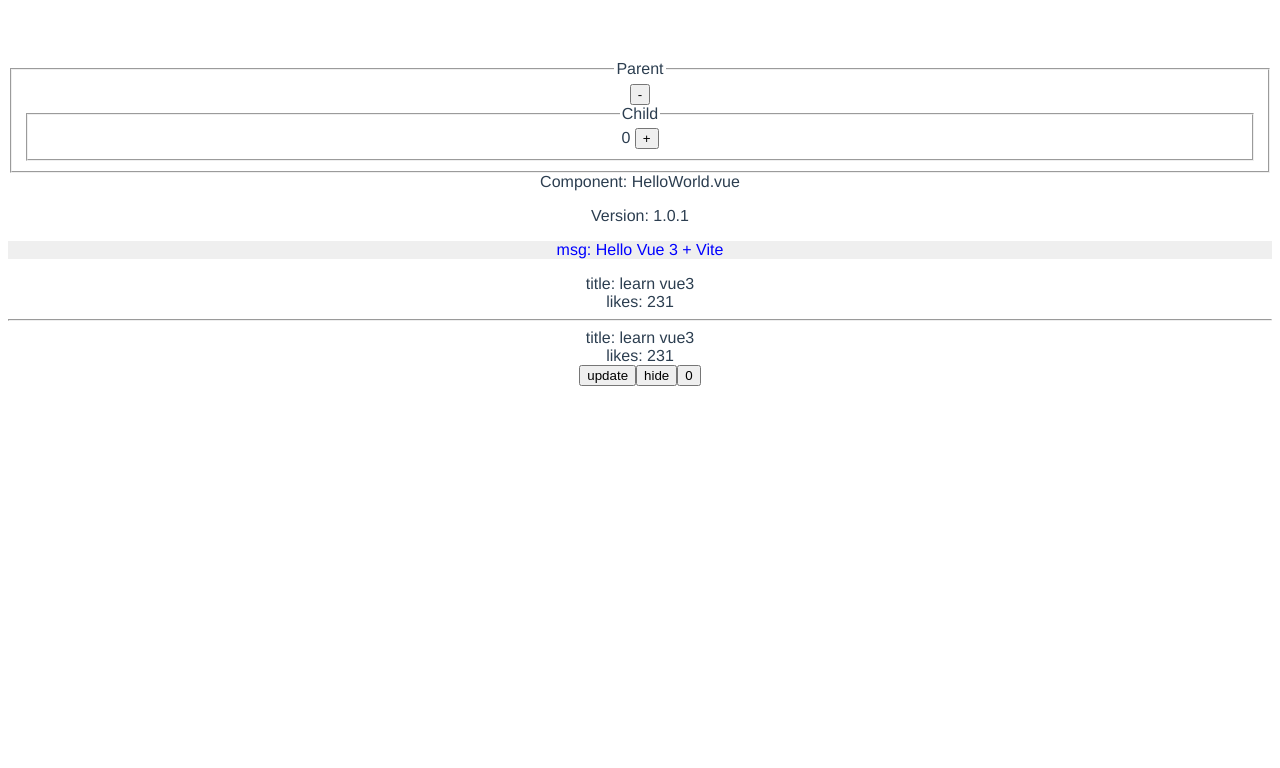
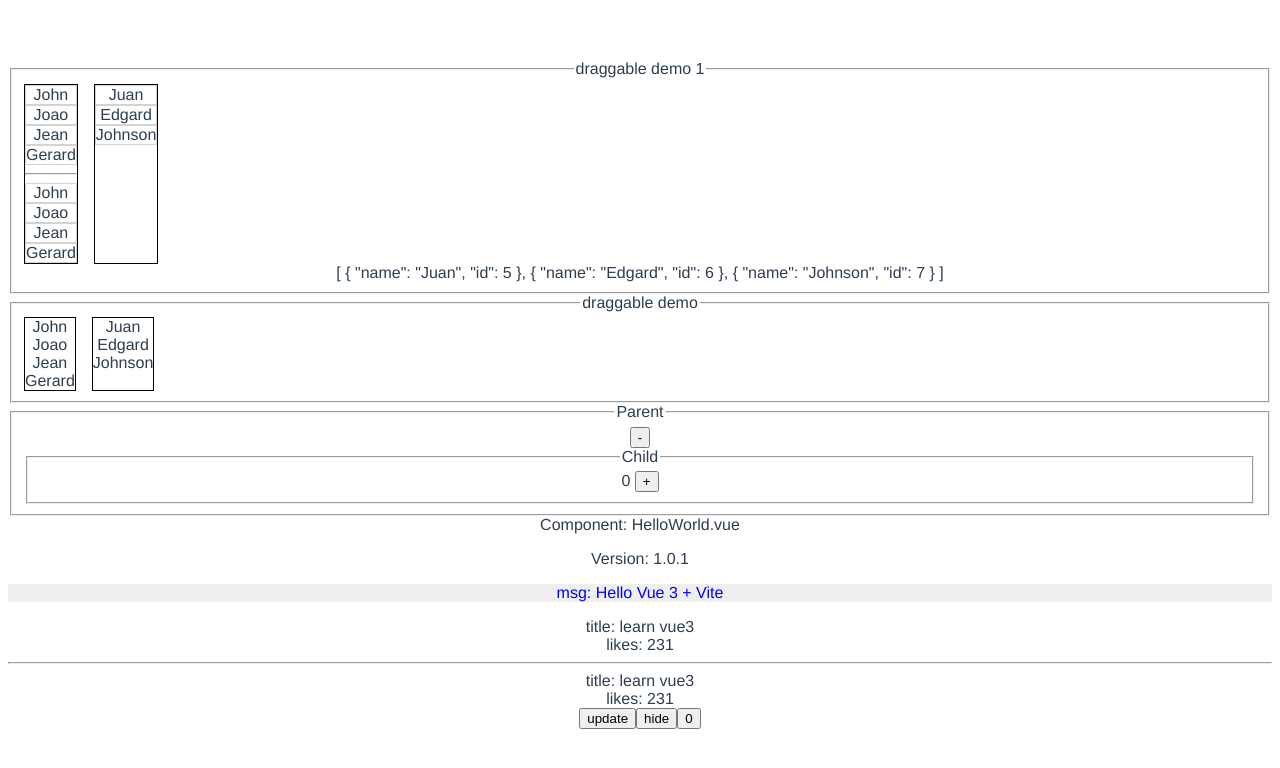
Before and after one commit to Huauauaa/vue3_news, a Vue app: page / in a window 1280 px wide. Shown: the top 768 px of the page. Built offline with nearby package versions, Linux system fonts and the light colour scheme.

Commit message:
feat: add vuedraggable demo

```diff
--- a/package.json
+++ b/package.json
@@ -8,7 +8,8 @@
   },
   "dependencies": {
     "sass": "^1.45.0",
-    "vue": "^3.2.23"
+    "vue": "^3.2.23",
+    "vuedraggable": "^4.1.0"
   },
   "devDependencies": {
     "@vitejs/plugin-vue": "^1.10.2",
--- a/src/App.vue
+++ b/src/App.vue
@@ -3,6 +3,8 @@
 // Check out https://v3.vuejs.org/api/sfc-script-setup.html#sfc-script-setup
 import { ref } from 'vue';
 import HelloWorld from './components/HelloWorld.vue';
+import DraggableDemo from './components/DraggableDemo.vue';
+import DraggableDemo1 from './components/DraggableDemo1.vue';
 import Demo from './components/Demo.vue';
 import Parent from './components/Parent.vue';
 import variables from './styles/variables';
@@ -20,6 +22,8 @@ function onSwitchDemo() {
 
 <template>
   <div :style="variables">
+    <DraggableDemo1 />
+    <DraggableDemo />
     <Parent data-name="Parent" />
     <HelloWorld msg="Hello Vue 3 + Vite" @say="say">
       <template #name>
--- /dev/null
+++ b/src/components/DraggableDemo.vue
@@ -0,0 +1,72 @@
+<template>
+  <fieldset>
+    <legend>draggable demo</legend>
+    <div class="wrapper">
+      <div class="item">
+        <draggable
+          class="dragArea list-group"
+          :list="list1"
+          :group="{ name: 'people', pull: 'clone', put: false }"
+          @change="log"
+          item-key="name"
+        >
+          <template #item="{ element }">
+            <div class="list-group-item">
+              {{ element.name }}
+            </div>
+          </template>
+        </draggable>
+      </div>
+      <div class="item">
+        <draggable
+          class="dragArea list-group"
+          :list="list2"
+          group="people"
+          @change="log"
+          item-key="name"
+        >
+          <template #item="{ element }">
+            <div class="list-group-item">
+              {{ element.name }}
+            </div>
+          </template>
+        </draggable>
+      </div>
+    </div>
+  </fieldset>
+</template>
+
+<script>
+import draggable from 'vuedraggable';
+export default {
+  components: {
+    draggable,
+  },
+  data() {
+    return {
+      list1: [
+        { name: 'John', id: 1 },
+        { name: 'Joao', id: 2 },
+        { name: 'Jean', id: 3 },
+        { name: 'Gerard', id: 4 },
+      ],
+      list2: [
+        { name: 'Juan', id: 5 },
+        { name: 'Edgard', id: 6 },
+        { name: 'Johnson', id: 7 },
+      ],
+    };
+  },
+};
+</script>
+
+<style scoped>
+.wrapper {
+  display: flex;
+  gap: 1rem;
+}
+
+.wrapper .item {
+  border: 1px solid #000;
+}
+</style>
--- /dev/null
+++ b/src/components/DraggableDemo1.vue
@@ -0,0 +1,93 @@
+<script setup>
+import draggable from 'vuedraggable';
+import { reactive } from 'vue';
+
+const list1 = reactive([
+  { name: 'John', id: 1 },
+  { name: 'Joao', id: 2 },
+  { name: 'Jean', id: 3 },
+  { name: 'Gerard', id: 4 },
+]);
+
+const list2 = reactive([
+  { name: 'Juan', id: 5 },
+  { name: 'Edgard', id: 6 },
+  { name: 'Johnson', id: 7 },
+]);
+
+function log(...args) {
+  console.log(args);
+}
+</script>
+
+<template>
+  <fieldset>
+    <legend>draggable demo 1</legend>
+    <div class="wrapper">
+      <div class="item origin">
+        <draggable
+          class="dragArea list-group"
+          :list="list1"
+          :group="{ name: 'people', pull: 'clone', put: false }"
+          @change="log"
+          item-key="name"
+        >
+          <template #item="{ element }">
+            <div class="list-group-item">
+              {{ element.name }}
+            </div>
+          </template>
+        </draggable>
+        <hr />
+        <draggable
+          class="dragArea list-group"
+          :list="list1"
+          :group="{ name: 'people', pull: 'clone', put: false }"
+          @change="log"
+          item-key="name"
+        >
+          <template #item="{ element }">
+            <div class="list-group-item">
+              {{ element.name }}
+            </div>
+          </template>
+        </draggable>
+      </div>
+      <div class="item target">
+        <draggable
+          class="dragArea list-group"
+          :list="list2"
+          group="people"
+          @change="log"
+          item-key="name"
+        >
+          <template #item="{ element }">
+            <div class="list-group-item">
+              {{ element.name }}
+            </div>
+          </template>
+        </draggable>
+      </div>
+    </div>
+    {{ list2 }}
+  </fieldset>
+</template>
+
+<style scoped>
+.wrapper {
+  display: flex;
+  gap: 1rem;
+}
+
+.wrapper .item {
+  border: 1px solid #000;
+  /* cursor: pointer; */
+}
+.target {
+  cursor: move;
+}
+
+.list-group-item {
+  border: 1px solid lightgray;
+}
+</style>
```
Also changed, not shown: 1 other file (tests, documents, lock files or other folders).
